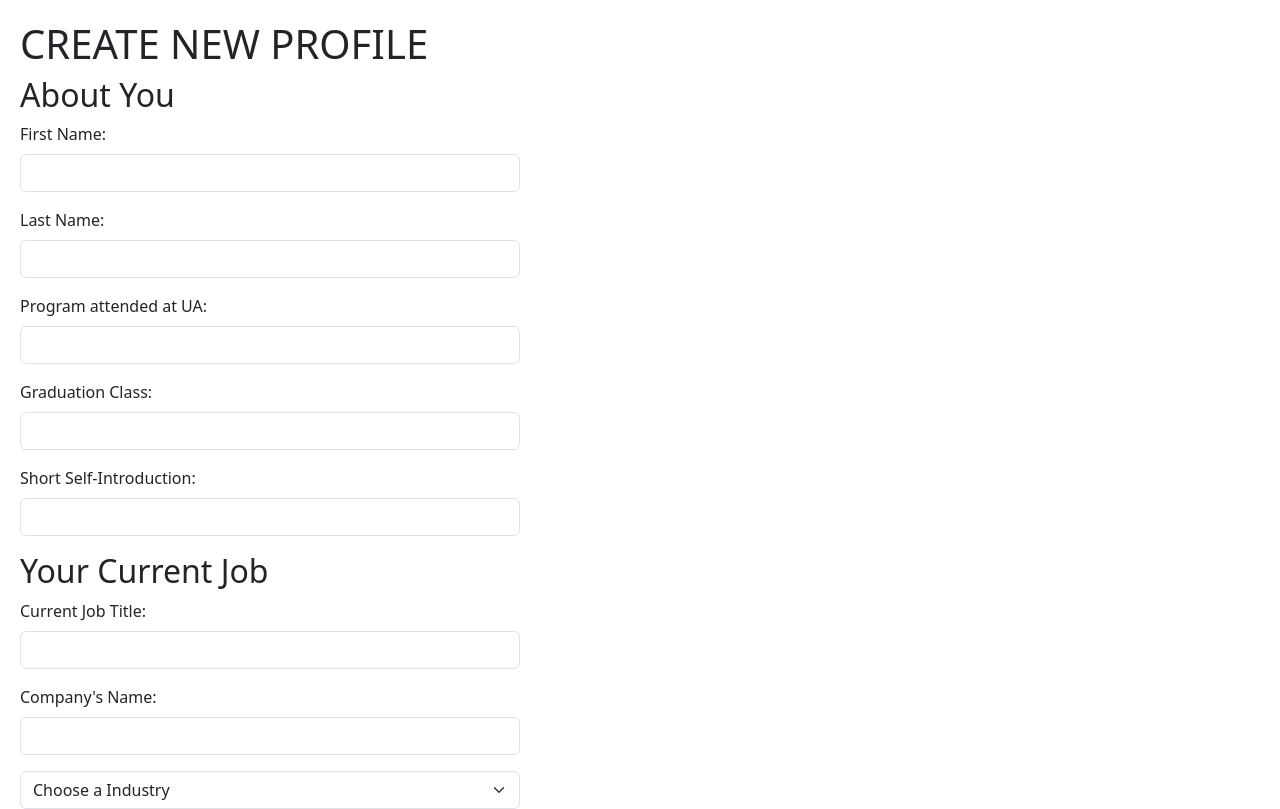
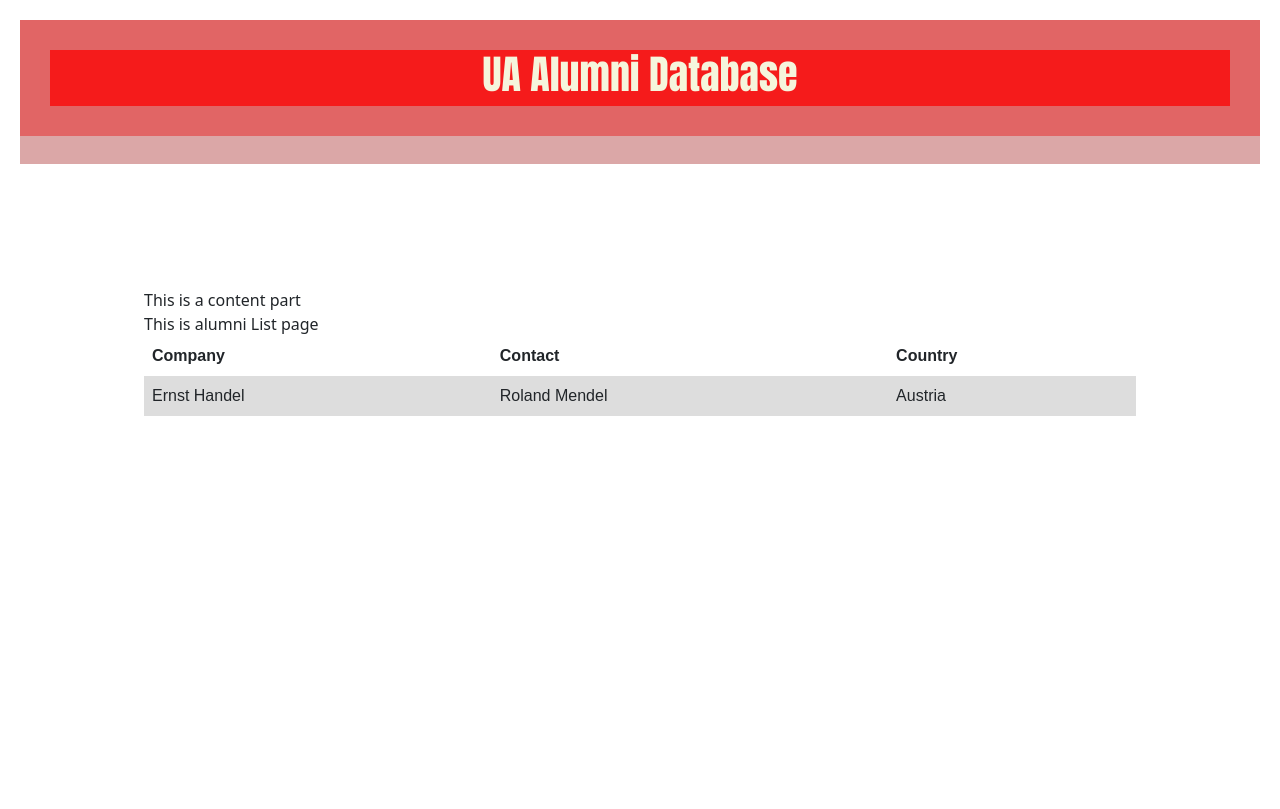
Before and after one commit to sebrazzley/internship, a React (Vite) app in the folder alumni-db/: page / in a window 1280 px wide. Shown: the top 809 px of the page. Built offline with nearby package versions, Linux system fonts and the light colour scheme.

Commit message:
Sherlenthia:18min into video

```diff
--- /dev/null
+++ b/alumni-db/src/components/AlumniList.style.css
@@ -0,0 +1,15 @@
+table {
+    font-family: arial, sans-serif;
+    border-collapse: collapse;
+    width: 100%;
+  }
+
+  td, th {
+    border: 1px solid #dddddd;
+    text-align: left;
+    padding: 8px;
+  }
+
+  tr:nth-child(even) {
+    background-color: #dddddd;
+  }
--- /dev/null
+++ b/alumni-db/src/components/AlumniList.tsx
@@ -0,0 +1,32 @@
+import "./AlumniList.style.css"
+import { Alumni } from "./alumni.type"
+
+
+type Props = {
+    list: Alumni[];
+};
+
+const AlumniList = (props: Props) =>{
+
+    const { list } = props;
+    return (
+        <div>
+            This is alumni List page
+            <table>
+                <tr>
+                    <th>Company</th>
+                    <th>Contact</th>
+                    <th>Country</th>
+                </tr>
+
+                <tr>
+                    <td>Ernst Handel</td>
+                    <td>Roland Mendel</td>
+                    <td>Austria</td>
+                </tr>
+            </table>
+                </div>
+    )
+}
+
+export default AlumniList;
--- a/alumni-db/src/components/CreateAlumni/CreateAlumni.tsx
+++ b/alumni-db/src/components/CreateAlumni/CreateAlumni.tsx
@@ -1,6 +1,6 @@
 import React from 'react'
 import Form from '../Form/Form';
-const App = () => {
+const CreateAlumni = () => {
   let states=["Alabama","Alaska","Georgia"];
   let cities=["Tuscaloosa, Birmingham"];
   let industries=["Tech Consulting","Web Dev"]
@@ -9,4 +9,4 @@ const App = () => {
   )
 }
 
-export default App
+export default CreateAlumni
--- /dev/null
+++ b/alumni-db/src/components/Home.style.css
@@ -0,0 +1,23 @@
+.article-header{
+    background-color:rgb(245, 27, 27);
+    color:beige;
+    border: 30px solid rgb(225, 101, 101);
+    text-align: center;
+    font-family: Impact, Haettenschweiler, 'Arial Narrow Bold', sans-serif;
+
+}
+
+.article-header-blank{
+    background-color:rgb(219, 167, 167);
+    color:beige;
+    border: 10px solid transparent;
+    text-align: left;
+}
+
+.section-content {
+    margin-left: 10%;
+    margin-right: 10%;
+    margin-top: 10%;
+    margin-bottom: 10;
+
+}
--- /dev/null
+++ b/alumni-db/src/components/Home.tsx
@@ -0,0 +1,37 @@
+import "./Home.style.css"
+import {useState} from "react"
+import { Alumni, fakeAlumniList } from "./alumni.type";
+import AlumniList from "./AlumniList";
+
+
+const Home = () => {
+
+    const [alumniList,setAlumniList] = useState(
+        fakeAlumniList as Alumni[]
+        );
+    return(
+         <>
+        <article className="article-header">
+            <header>
+                <h1>UA Alumni Database</h1>
+            </header>
+        </article>
+
+        <article className="article-header-blank">
+            <header>
+                <h1></h1>
+            </header>
+        </article>
+
+        <section className = "section-content">
+            <div>This is a content part</div>
+            <AlumniList list = {alumniList} />
+        </section>
+
+
+    </>
+    );
+
+};
+
+export default Home;
--- /dev/null
+++ b/alumni-db/src/components/alumni.type.ts
@@ -0,0 +1,13 @@
+export interface Alumni{
+    id: string;
+    firstName: string;
+    lastName: string;
+    companyName: string;
+}
+
+export const fakeAlumniList: Alumni[] = [{
+    id: "1",
+    firstName: "Charles",
+    lastName: "Henry",
+    companyName: "PwC"
+}]
--- a/alumni-db/src/main.tsx
+++ b/alumni-db/src/main.tsx
@@ -1,11 +1,12 @@
 import React from 'react';
+import Home from "./components/Home";
 import ReactDOM from 'react-dom/client';
-import App from './App.tsx';
+
 import 'bootstrap/dist/css/bootstrap.css';
 import './index.css';
 
 ReactDOM.createRoot(document.getElementById('root')!).render(
   <React.StrictMode>
-    <App />
+    <Home />
   </React.StrictMode>,
 )
```
Also changed, not shown: alumni-db/src/App.css (deleted).
